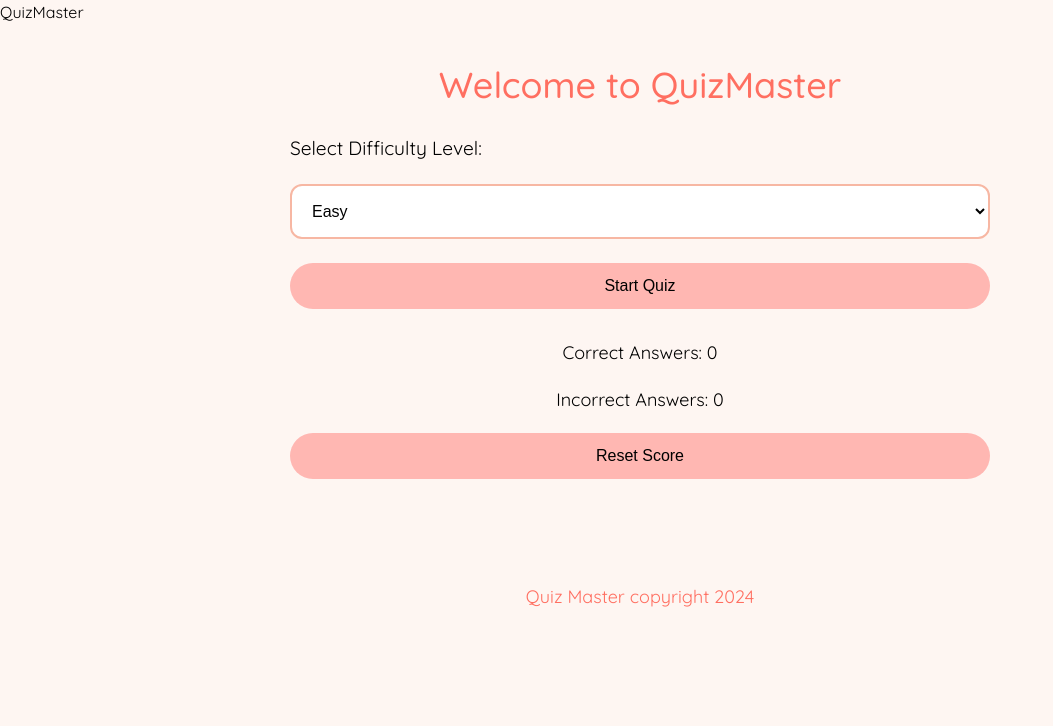
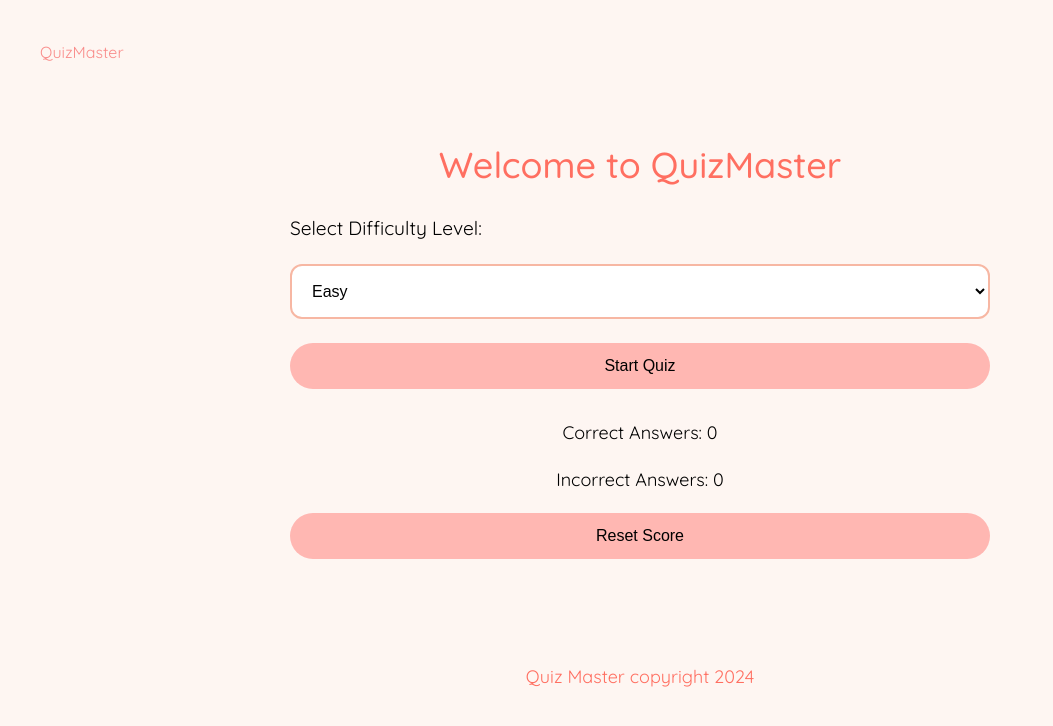
Before and after one commit to liu00633/mtm6302-capstone-liu00633, a plain HTML site: page index.html in a window 1280 px wide. Shown: the whole page, without its empty margins (0-1053 px from the left). Drawn offline with Linux system fonts and the light colour scheme.

Commit message:
change logo style

```diff
--- a/style.css
+++ b/style.css
@@ -203,3 +203,9 @@ select#difficulty {
         font-size: 1.1em;
     }
 }
+
+.logo{
+    margin: 40px;
+    font: bold;
+    color: #f98c8a;
+}
```
